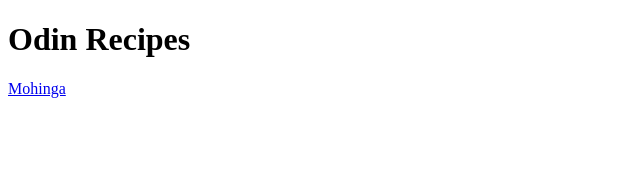
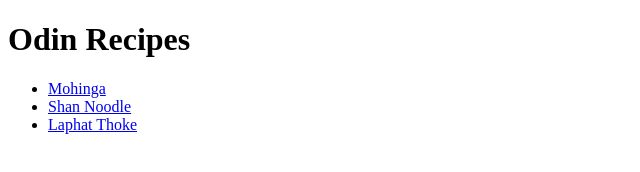
Before and after one commit to thureinminlwin/odin-recipes, a plain HTML site: page index.html in a window 1280 px wide. Shown: the whole page, without its empty margins (0-640 px from the left). Drawn offline with Linux system fonts and the light colour scheme.

Commit message:
Update index.html
Forgot to commit the index page one directory outside.

```diff
--- a/index.html
+++ b/index.html
@@ -7,6 +7,11 @@
 </head>
 <body>
     <h1>Odin Recipes</h1>
-    <a href="recipes/mohinga.html">Mohinga</a>
+    <ul>
+        <li><a href="recipes/mohinga.html">Mohinga</a></li>
+        <li><a href="recipes/shan_noodle.html">Shan Noodle</a></li>
+        <li><a href="recipes/laphat_thoke.html">Laphat Thoke</a></li>
+    </ul>
+
 </body>
 </html>
```
Also changed, not shown: 1 other file.
